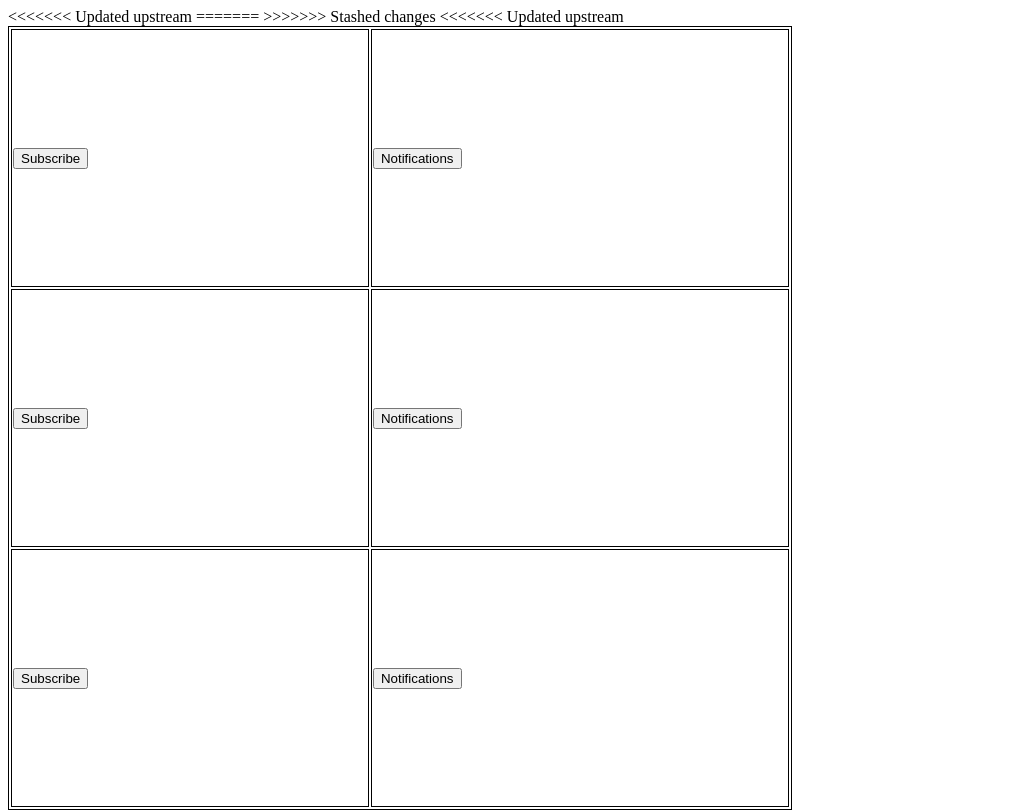
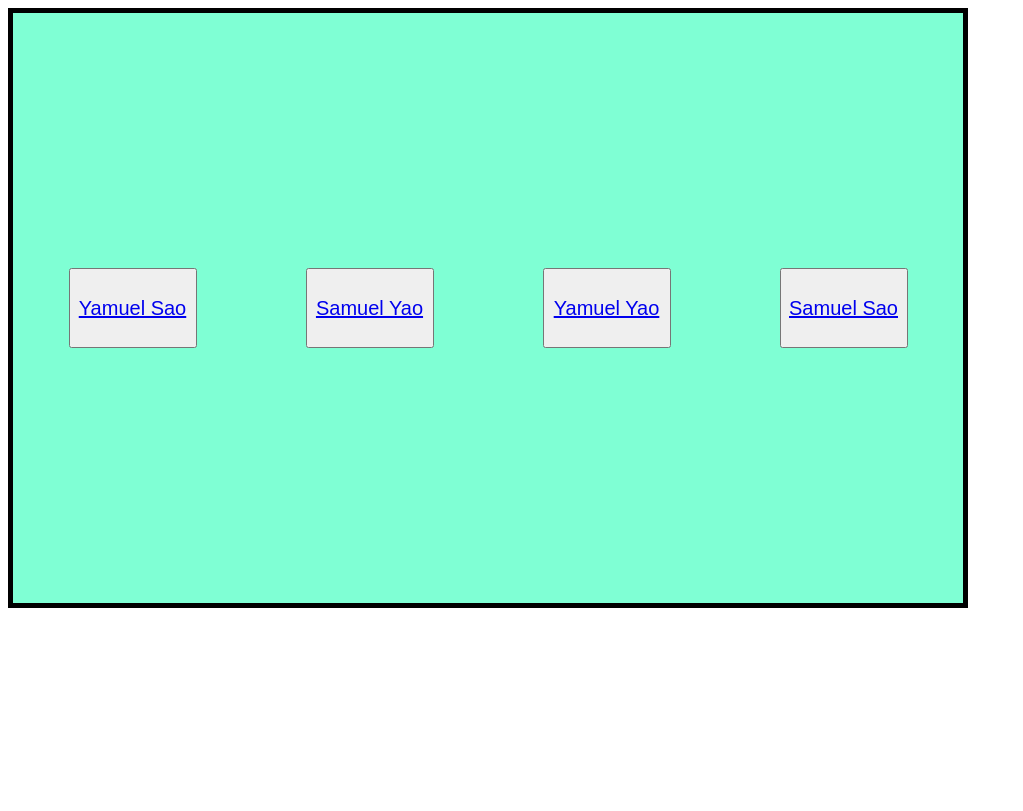
Before and after one commit to team-neutrino/Scouting-Practice, a plain HTML site: page page.html in a window 1280 px wide. Shown: the top 811 px of the page, without its empty margins (0-1023 px from the left). Drawn offline with Linux system fonts and the light colour scheme.

Commit message:
Finished Goofy "Project"
kjawnsdfv

```diff
--- a/page.html
+++ b/page.html
@@ -3,64 +3,37 @@
 
 <head>
     <meta charset="utf-8">
-<<<<<<< Updated upstream
-    <title>WE run off vibes</title>
-=======
     <title>SamuelYao</title>
->>>>>>> Stashed changes
     <script src="script.js"></script>
     <link rel="styleSheet" type="text/css" href="style.css">
 </head>
 
-<<<<<<< Updated upstream
-<body>
-    <table>
-        <tr>
-            <td>
-               <button>Subscribe</button>
-            </td>
-            <td>
-                <button>Notifications</button>
-            </td>
-        </tr>
-        <tr>
-            <td>
-               <button>Subscribe</button>
-            </td>
-            <td>
-                <button>Notifications</button>
-            </td>
-        </tr>
-        <tr>
-            <td>
-               <button>Subscribe</button>
-            </td>
-            <td>
-                <button>Notifications</button>
-            </td>
-        </tr>
-        </table>
-=======
 <body>
 
     <table>
         <tr>
             <td>
-             <button class="YS"> Yamuel Sao </button>
+                <button class="YS"> <a href="https://www.youtube.com/watch?v=dQw4w9WgXcQ" class="YS" target="_blank">
+                        Yamuel Sao </a>
+                </button>
             </td>
             <td>
-             <button class="YS"> Samuel Yao </button>
+                <button class="YS"> <a href="https://www.youtube.com/watch?v=dQw4w9WgXcQ" class="YS" target="_blank">
+                        Samuel Yao </a>
+                </button>
             </td>
             <td>
-             <button class="YS"> Yamuel Yao </button>
+                <button class="YS"> <a href="https://www.youtube.com/watch?v=dQw4w9WgXcQ" class="YS" target="_blank">
+                        Yamuel Yao </a>
+                </button>
             </td>
             <td>
-             <button class="YS"> Samuel Sao </button>
+                <button class="YS"> <a href="https://www.youtube.com/watch?v=dQw4w9WgXcQ" class="YS" target="_blank">
+                        Samuel Sao </a>
+                </button>
             </td>
         </tr>
-
     </table>
->>>>>>> Stashed changes
 
 
 </body>
--- a/style.css
+++ b/style.css
@@ -1,22 +1,13 @@
-<<<<<<< Updated upstream
-button {
-    width: 75vh;
-    height: 30vh;
-    background-color:rgb(157, 255, 72)
-}
-table {
-        height: 98vh;
-        width: 98vh;
-        border: 1px solid black;
-}
-
-tr, td {
-    border: 1px solid black;
-=======
 table {
     border: 5px solid black;
     text-align: center;
-    height: 50vh;
-    width: 50vw;
->>>>>>> Stashed changes
+    height: 75vh;
+    width: 75vw;
+    background-color: aquamarine;
 }
+
+button {
+    height: 10vh;
+    width: 10vw;
+    font-size: 20px;
+}
```
Lines whose indentation alone changed are shown as unchanged.
